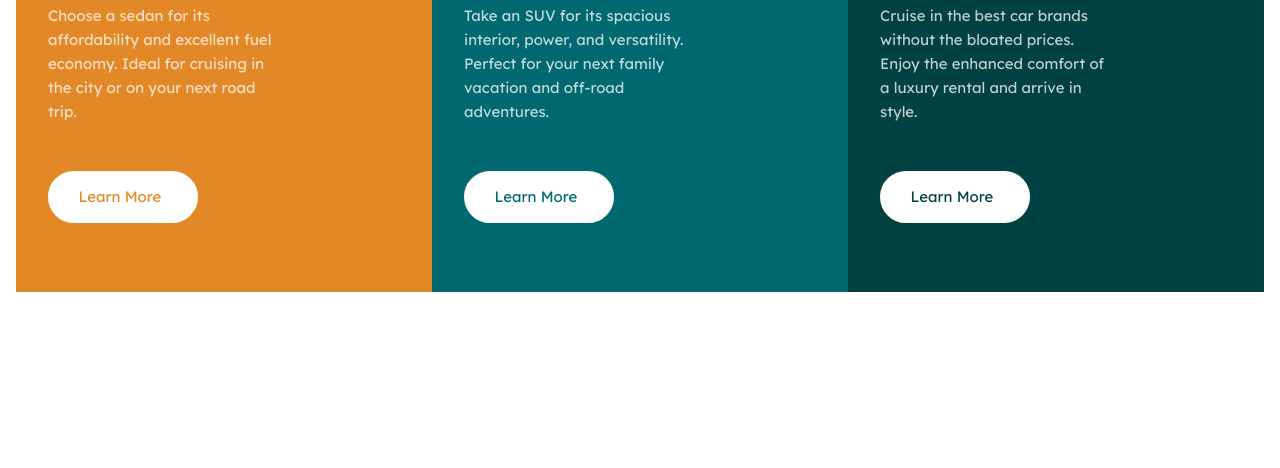
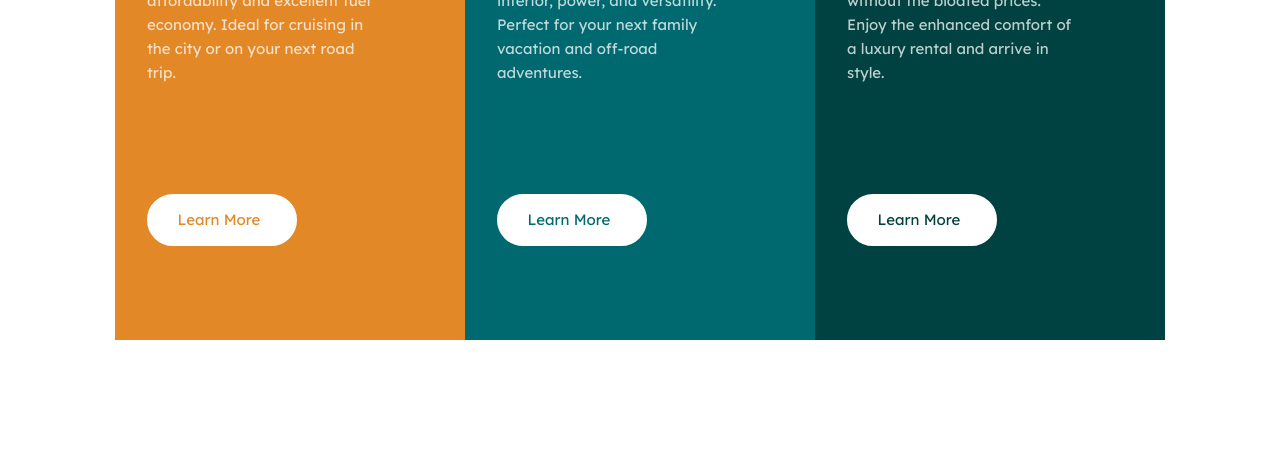
Before and after one commit to starzje/Sandbox_3ColumnDisplay, a plain HTML site: page index.html in a window 1280 px wide. Shown: the part 332-800 px from the top of the page. Drawn offline with Linux system fonts and the light colour scheme.

Commit message:
size-fix

```diff
--- a/style.css
+++ b/style.css
@@ -39,7 +39,7 @@ img {
 
 .first-card {
  background-color: var(--card-background-bright-orange);
- width: min(90%, 450px);
+ width: min(90%, 350px);
  height: 28em;
  margin: 2em auto 0;
  display: flex;
@@ -66,7 +66,7 @@ img {
 
 .second-card {
  background-color: var(--card-background-dark-cyan);
- width: min(90%, 450px);
+ width: min(90%, 350px);
  height: 28em;
  margin: 0 auto;
  display: flex;
@@ -92,7 +92,7 @@ img {
 
 .third-card {
  background-color: var(--card-background-very-dark-cyan);
- width: min(90%, 450px);
+ width: min(90%, 350px);
  height: 28em;
  margin: 0 auto 2em;
  display: flex;
@@ -130,5 +130,13 @@ img {
  .second-card,
  .third-card {
   margin: 0;
+  height: 34em;
+  gap: 2.1em;
+ }
+
+ .btn,
+ .btn2,
+ .btn3 {
+  margin-top: 5em;
  }
 }
```
